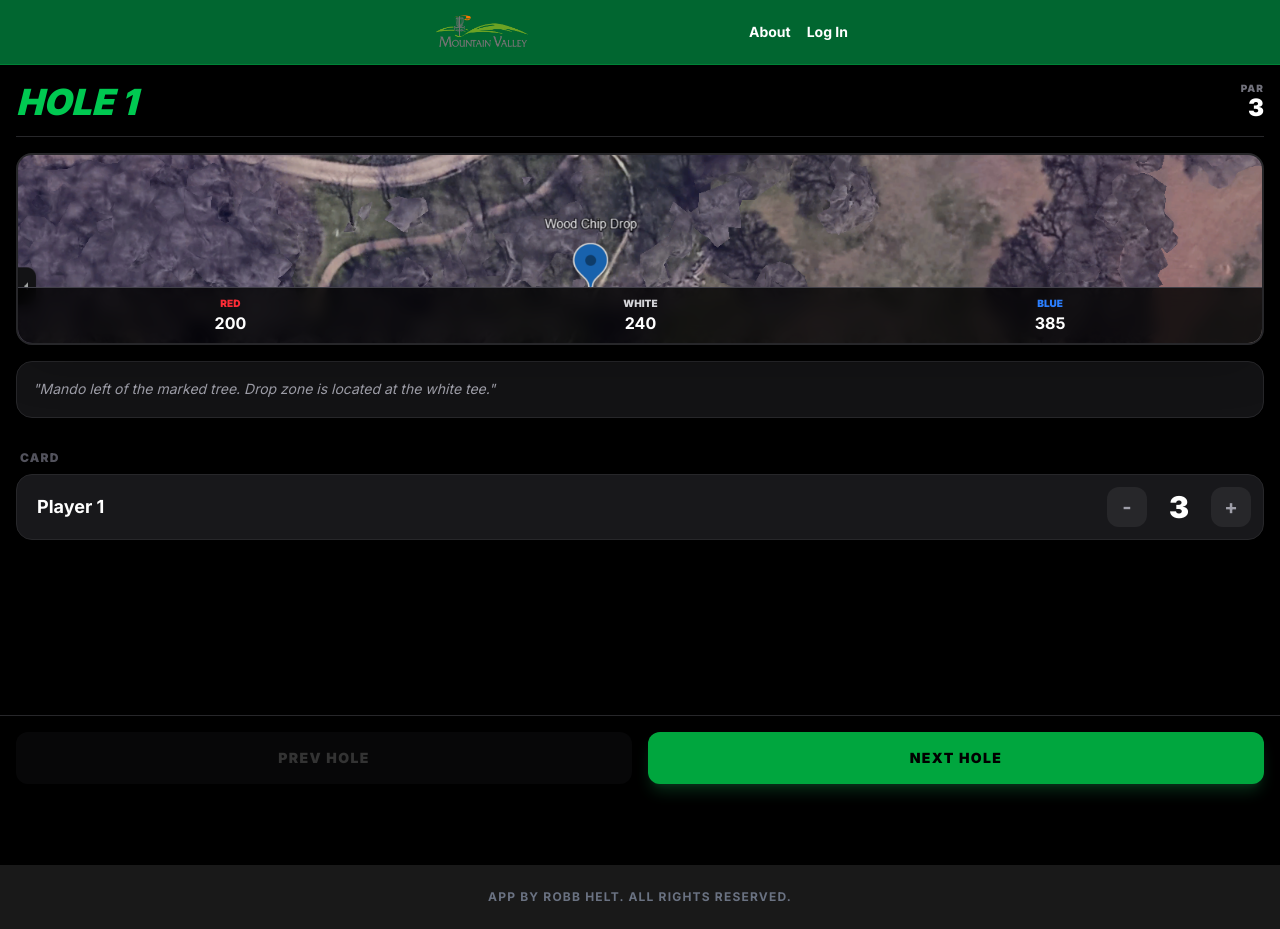
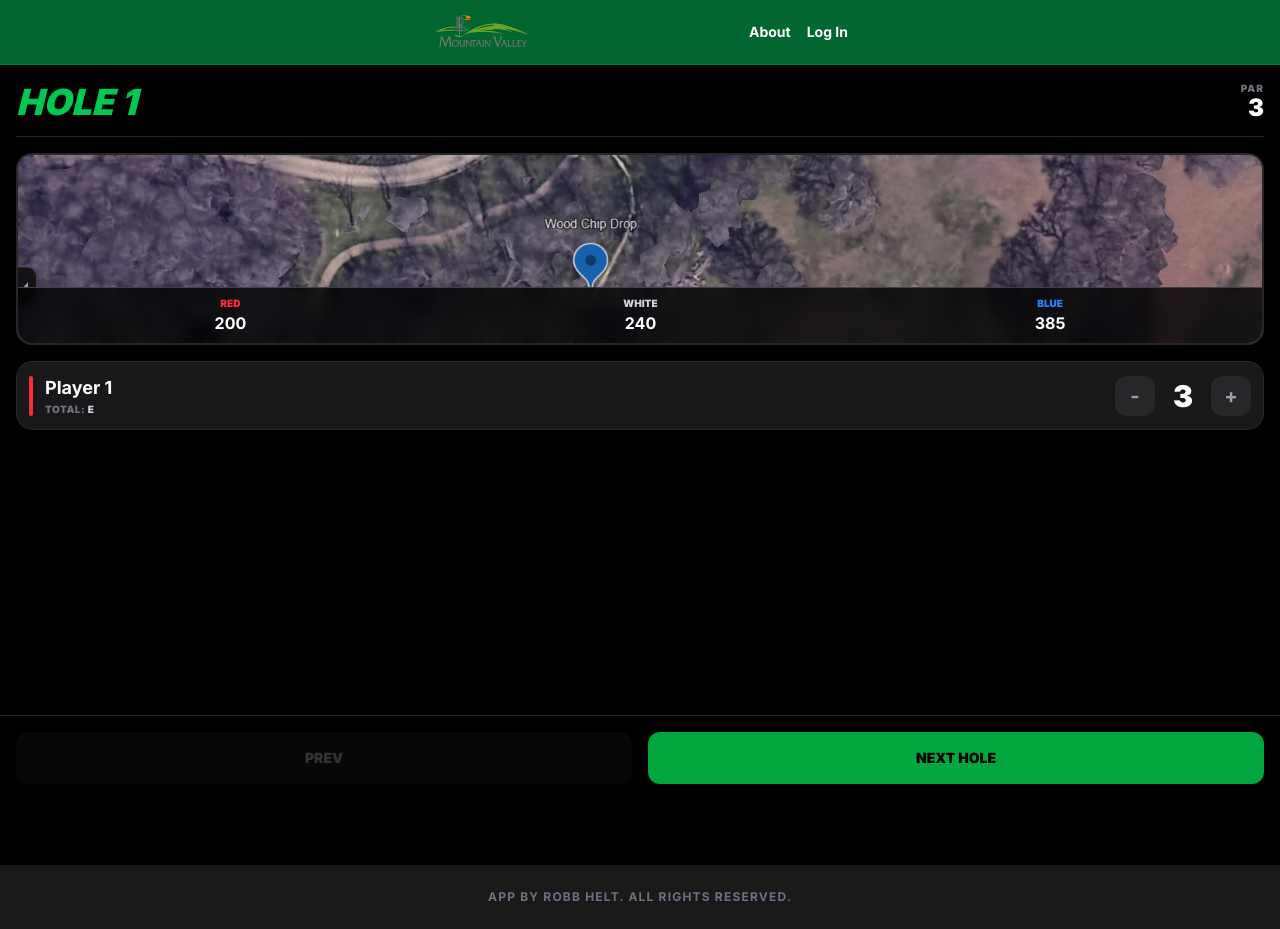
Before and after one commit to robbhelt1/disc-golf-tracker, a Next.js app: page /play in a window 1280 px wide. Built offline with nearby package versions, Linux system fonts and the light colour scheme; no server answers.

Commit message:
added best ball logic and live team scoring

```diff
--- a/src/app/play/page.tsx
+++ b/src/app/play/page.tsx
@@ -1,31 +1,36 @@
 'use client';
-// This line MUST be second. It fixes the "Prerender Error" by skipping static generation.
+// 1. Force dynamic to prevent build errors
 export const dynamic = 'force-dynamic';
 
 import { useState, useEffect, Suspense } from 'react';
 import { useSearchParams } from 'next/navigation';
 
-// DATA EMBEDDED DIRECTLY TO PREVENT IMPORT ERRORS
+// DATA EMBEDDED
 const courseData = [
-  { hole: 1, par: 3, distances: { red: 200, white: 240, blue: 385 }, info: "Mando left of the marked tree. Drop zone is located at the white tee.", image: "/hole1.jpg" },
-  { hole: 2, par: 3, distances: { red: 220, white: 280, blue: 350 }, info: "Straight shot with a low ceiling. Watch for the creek on the left.", image: "/hole1.jpg" },
-  { hole: 3, par: 4, distances: { red: 300, white: 400, blue: 520 }, info: "Long dogleg right. Ideal landing zone is past the large oak.", image: "/hole1.jpg" },
-  { hole: 4, par: 3, distances: { red: 180, white: 220, blue: 260 }, info: "Island green. If you miss the island, proceed to drop zone.", image: "/hole1.jpg" },
-  { hole: 5, par: 3, distances: { red: 250, white: 300, blue: 350 }, info: "Uphill battle. Plays 20 feet longer than marked.", image: "/hole1.jpg" },
+  { hole: 1, par: 3, distances: { red: 200, white: 240, blue: 385 }, info: "Mando left of the marked tree. Drop zone at white tee.", image: "/hole1.jpg" },
+  { hole: 2, par: 3, distances: { red: 220, white: 280, blue: 350 }, info: "Straight shot low ceiling. Creek on left.", image: "/hole1.jpg" },
+  { hole: 3, par: 4, distances: { red: 300, white: 400, blue: 520 }, info: "Long dogleg right. Landing zone past oak.", image: "/hole1.jpg" },
+  { hole: 4, par: 3, distances: { red: 180, white: 220, blue: 260 }, info: "Island green. Miss is a penalty.", image: "/hole1.jpg" },
+  { hole: 5, par: 3, distances: { red: 250, white: 300, blue: 350 }, info: "Uphill battle. Plays longer.", image: "/hole1.jpg" },
 ];
 
 function PlayContent() {
   const searchParams = useSearchParams();
   const [currentHoleIndex, setCurrentHoleIndex] = useState(0);
   const [playerNames, setPlayerNames] = useState<string[]>([]);
+  const [mode, setMode] = useState('1v1');
 
-  // Stores scores: { holeIndex: { playerIndex: score } }
+  // scores[holeIndex][playerIndex]
   const [scores, setScores] = useState<Record<number, Record<number, number>>>({});
 
   useEffect(() => {
+    // 1. Get Mode
+    const currentMode = searchParams.get('mode') || '1v1';
+    setMode(currentMode);
+
+    // 2. Get Players
     const names: string[] = [];
     let i = 0;
-    // Grab names from URL safely
     while (true) {
       const name = searchParams.get(`p${i}`);
       if (!name && i > 5) break;
@@ -38,6 +43,7 @@ function PlayContent() {
 
   const currentHole = courseData[currentHoleIndex] || courseData[0];
 
+  // --- LOGIC: UPDATE SCORE ---
   const updateScore = (playerIdx: number, change: number) => {
     setScores(prev => {
       const holeScores = prev[currentHoleIndex] || {};
@@ -52,12 +58,92 @@ function PlayContent() {
     });
   };
 
-  const getScore = (playerIdx: number) => {
-    return scores[currentHoleIndex]?.[playerIdx] || currentHole.par;
+  const getHoleScore = (hIdx: number, pIdx: number) => {
+    return scores[hIdx]?.[pIdx] || courseData[hIdx].par;
+  };
+
+  // --- LOGIC: PLAYER TOTAL (LIVE) ---
+  const getPlayerTotalToPar = (pIdx: number) => {
+    let total = 0;
+    // Sum up all holes played so far (including current)
+    for (let h = 0; h <= currentHoleIndex; h++) {
+       const s = scores[h]?.[pIdx];
+       // Only count if a score has been entered (checked by existence)
+       // OR assume default par if we want live updating immediately
+       const val = s || courseData[h].par;
+       total += (val - courseData[h].par);
+    }
+    if (total === 0) return "E";
+    return total > 0 ? `+${total}` : `${total}`;
+  };
+
+  // --- LOGIC: TEAM BEST BALL CALCULATION ---
+  const getTeamScoreForHole = (hIdx: number, teamIndex: number) => {
+    // Team 1 = Players 0, 1 (and 2 if 3v3)
+    // Team 2 = Players 2, 3 (or 3, 4, 5 if 3v3)
+
+    let pStart = 0;
+    let pEnd = 0;
+
+    if (teamIndex === 1) {
+      pStart = 0;
+      pEnd = mode === '3v3' ? 2 : 1;
+    } else {
+      pStart = mode === '3v3' ? 3 : 2;
+      pEnd = mode === '3v3' ? 5 : 3;
+    }
+
+    let bestScore = 99;
+    for (let i = pStart; i <= pEnd; i++) {
+      if (playerNames[i]) {
+        const s = getHoleScore(hIdx, i);
+        if (s < bestScore) bestScore = s;
+      }
+    }
+    return bestScore;
+  };
+
+  const getTeamTotalToPar = (teamIndex: number) => {
+    let total = 0;
+    for (let h = 0; h <= currentHoleIndex; h++) {
+      const best = getTeamScoreForHole(h, teamIndex);
+      total += (best - courseData[h].par);
+    }
+    if (total === 0) return "E";
+    return total > 0 ? `+${total}` : `${total}`;
+  };
+
+  // Check if a specific player has the "Best Score" for their team on this hole
+  const isBestScore = (pIdx: number) => {
+    if (mode === '1v1') return false;
+    const myScore = getHoleScore(currentHoleIndex, pIdx);
+
+    // Determine my team
+    let team = 1;
+    if (mode === '2v2' && pIdx > 1) team = 2;
+    if (mode === '3v3' && pIdx > 2) team = 2;
+
+    const best = getTeamScoreForHole(currentHoleIndex, team);
+    return myScore === best;
   };
 
   return (
     <div className="min-h-screen bg-black text-white p-4 font-sans pb-32">
+
+      {/* --- TOP BAR: TEAM LIVE SCORES --- */}
+      {mode !== '1v1' && (
+        <div className="flex justify-between bg-zinc-900/80 p-3 rounded-xl mb-4 border border-zinc-700">
+          <div className="text-center w-1/2 border-r border-zinc-700">
+            <p className="text-[10px] text-blue-400 font-black uppercase tracking-widest">Team One</p>
+            <p className="text-2xl font-black">{getTeamTotalToPar(1)}</p>
+          </div>
+          <div className="text-center w-1/2">
+            <p className="text-[10px] text-red-400 font-black uppercase tracking-widest">Team Two</p>
+            <p className="text-2xl font-black">{getTeamTotalToPar(2)}</p>
+          </div>
+        </div>
+      )}
+
       {/* HEADER */}
       <div className="flex justify-between items-end mb-4 border-b border-zinc-800 pb-4">
         <h1 className="text-4xl font-black italic text-green-500 uppercase leading-none">Hole {currentHole.hole}</h1>
@@ -75,74 +161,59 @@ function PlayContent() {
           alt={`Hole ${currentHole.hole}`}
           className="w-full h-full object-cover opacity-80"
         />
-
-        {/* OVERLAY DISTANCES */}
         <div className="absolute bottom-0 left-0 right-0 bg-black/80 backdrop-blur-sm p-2 flex justify-around border-t border-zinc-700">
-           <div className="text-center">
-             <span className="block text-[10px] text-red-500 font-black uppercase">Red</span>
-             <span className="font-bold">{currentHole.distances.red}</span>
-           </div>
-           <div className="text-center">
-             <span className="block text-[10px] text-zinc-300 font-black uppercase">White</span>
-             <span className="font-bold">{currentHole.distances.white}</span>
-           </div>
-           <div className="text-center">
-             <span className="block text-[10px] text-blue-500 font-black uppercase">Blue</span>
-             <span className="font-bold">{currentHole.distances.blue}</span>
-           </div>
+           <div className="text-center"><span className="block text-[10px] text-red-500 font-black uppercase">Red</span><span className="font-bold">{currentHole.distances.red}</span></div>
+           <div className="text-center"><span className="block text-[10px] text-zinc-300 font-black uppercase">White</span><span className="font-bold">{currentHole.distances.white}</span></div>
+           <div className="text-center"><span className="block text-[10px] text-blue-500 font-black uppercase">Blue</span><span className="font-bold">{currentHole.distances.blue}</span></div>
         </div>
-      </div>
-
-      {/* INFO BOX */}
-      <div className="bg-zinc-900/80 p-4 rounded-2xl mb-8 border border-zinc-800">
-        <p className="text-zinc-400 text-sm italic leading-relaxed">"{currentHole.info}"</p>
       </div>
 
       {/* SCORING AREA */}
       <div className="space-y-3">
-        <h3 className="font-black text-zinc-600 uppercase tracking-widest text-xs mb-2 ml-1">Card</h3>
-        {playerNames.map((name, idx) => (
-          <div key={idx} className="flex items-center justify-between bg-zinc-900 p-3 rounded-2xl border border-zinc-800 shadow-lg">
-            <span className="font-bold text-lg text-white pl-2 w-32 truncate">{name}</span>
+        {playerNames.map((name, idx) => {
+          const isTeam1 = (mode === '2v2' && idx < 2) || (mode === '3v3' && idx < 3);
+          const score = getHoleScore(currentHoleIndex, idx);
+          const isBest = isBestScore(idx);
 
-            <div className="flex items-center gap-4">
-              <button
-                onClick={() => updateScore(idx, -1)}
-                className="w-10 h-10 bg-zinc-800 rounded-xl text-xl font-bold text-zinc-400 active:bg-red-500 active:text-white transition-colors"
-              >-</button>
+          return (
+            <div key={idx} className={`relative flex items-center justify-between p-3 rounded-2xl border shadow-lg ${
+               isBest && mode !== '1v1' ? 'bg-zinc-800 border-yellow-500/50' : 'bg-zinc-900 border-zinc-800'
+            }`}>
 
-              <span className={`text-3xl font-black w-8 text-center ${
-                 getScore(idx) < currentHole.par ? 'text-green-500' :
-                 getScore(idx) > currentHole.par ? 'text-red-500' : 'text-white'
-              }`}>
-                {getScore(idx)}
-              </span>
+              {/* Left Side: Name & Team Indicator */}
+              <div className="flex items-center gap-3 w-40">
+                <div className={`w-1 h-10 rounded-full ${isTeam1 ? 'bg-blue-500' : 'bg-red-500'}`}></div>
+                <div>
+                  <div className="font-bold text-lg text-white truncate w-32">{name}</div>
+                  <div className="text-[10px] text-zinc-500 font-black uppercase tracking-wider">
+                    Total: <span className="text-zinc-300">{getPlayerTotalToPar(idx)}</span>
+                  </div>
+                </div>
+              </div>
 
-              <button
-                onClick={() => updateScore(idx, 1)}
-                className="w-10 h-10 bg-zinc-800 rounded-xl text-xl font-bold text-zinc-400 active:bg-green-500 active:text-black transition-colors"
-              >+</button>
+              {/* Right Side: Scorer */}
+              <div className="flex items-center gap-3">
+                <button onClick={() => updateScore(idx, -1)} className="w-10 h-10 bg-zinc-800 rounded-xl text-xl font-bold text-zinc-400 active:bg-red-500 active:text-white">-</button>
+
+                <span className={`text-3xl font-black w-8 text-center ${
+                   isBest && mode !== '1v1' ? 'text-yellow-400' :
+                   score < currentHole.par ? 'text-green-500' :
+                   score > currentHole.par ? 'text-red-500' : 'text-white'
+                }`}>
+                  {score}
+                </span>
+
+                <button onClick={() => updateScore(idx, 1)} className="w-10 h-10 bg-zinc-800 rounded-xl text-xl font-bold text-zinc-400 active:bg-green-500 active:text-black">+</button>
+              </div>
             </div>
-          </div>
-        ))}
+          );
+        })}
       </div>
 
-      {/* BOTTOM NAVIGATION */}
+      {/* NAV */}
       <div className="fixed bottom-0 left-0 right-0 p-4 bg-black/90 backdrop-blur-md border-t border-zinc-800 flex gap-4 z-50">
-        <button
-          onClick={() => currentHoleIndex > 0 && setCurrentHoleIndex(currentHoleIndex - 1)}
-          disabled={currentHoleIndex === 0}
-          className="flex-1 bg-zinc-800 py-4 rounded-xl font-black uppercase tracking-widest text-sm disabled:opacity-20 transition-all"
-        >
-          Prev Hole
-        </button>
-        <button
-          onClick={() => currentHoleIndex < courseData.length - 1 && setCurrentHoleIndex(currentHoleIndex + 1)}
-          disabled={currentHoleIndex === courseData.length - 1}
-          className="flex-1 bg-green-600 text-black py-4 rounded-xl font-black uppercase tracking-widest text-sm shadow-lg shadow-green-900/50 active:scale-95 transition-all"
-        >
-          Next Hole
-        </button>
+        <button onClick={() => currentHoleIndex > 0 && setCurrentHoleIndex(currentHoleIndex - 1)} disabled={currentHoleIndex === 0} className="flex-1 bg-zinc-800 py-4 rounded-xl font-black uppercase text-sm disabled:opacity-20">Prev</button>
+        <button onClick={() => currentHoleIndex < courseData.length - 1 && setCurrentHoleIndex(currentHoleIndex + 1)} disabled={currentHoleIndex === courseData.length - 1} className="flex-1 bg-green-600 text-black py-4 rounded-xl font-black uppercase text-sm">Next Hole</button>
       </div>
     </div>
   );
@@ -150,7 +221,7 @@ function PlayContent() {
 
 export default function PlayPage() {
   return (
-    <Suspense fallback={<div className="min-h-screen bg-black text-white p-10">Loading Round...</div>}>
+    <Suspense fallback={<div className="min-h-screen bg-black text-white p-10">Loading...</div>}>
       <PlayContent />
     </Suspense>
   );
```
